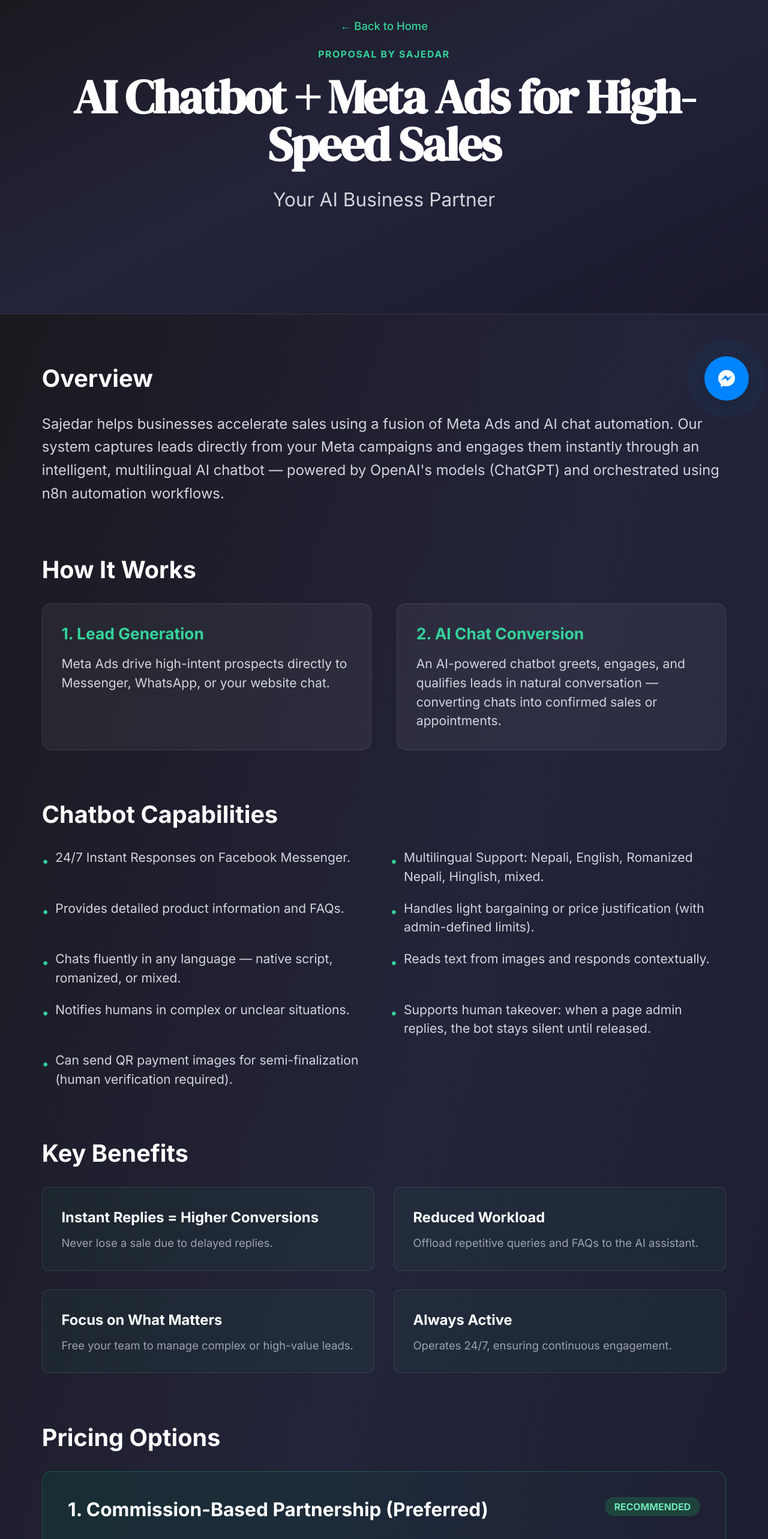
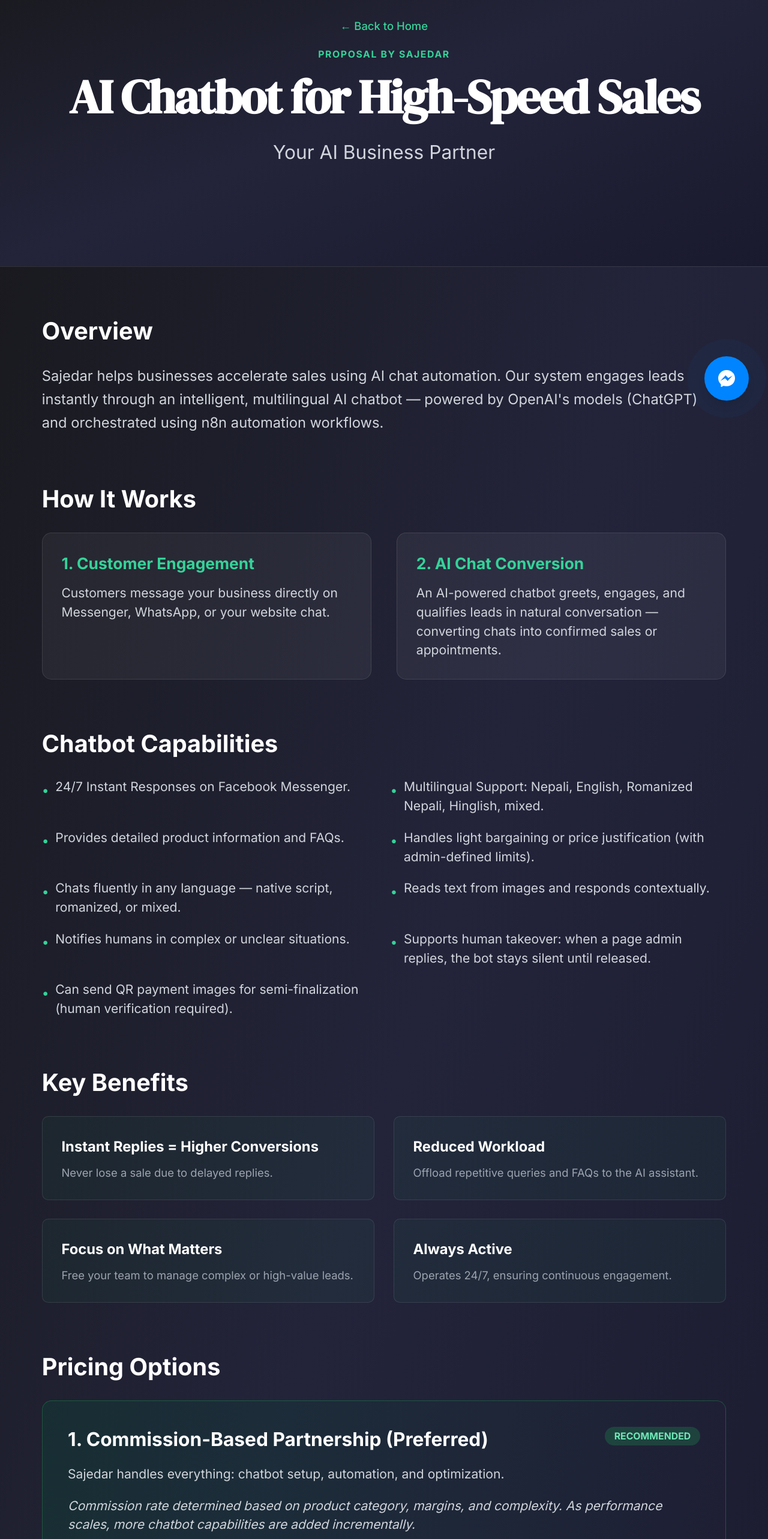
Before and after one commit to sehenagautam/sajedar-product-research, a Next.js app: page /proposal in a window 1280 px wide. Shown: the part 100-2666 px from the top of the page at 60% size. Built offline with nearby package versions, Linux system fonts and the light colour scheme.

Commit message:
Update proposal: remove Meta Ads references and update pricing

```diff
--- a/src/app/proposal/page.tsx
+++ b/src/app/proposal/page.tsx
@@ -3,8 +3,8 @@ import { Metadata } from 'next';
 import Link from 'next/link';
 
 export const metadata: Metadata = {
-    title: 'AI Chatbot + Meta Ads Proposal | Sajedar',
-    description: 'A proposal for high-speed sales using AI Chatbot and Meta Ads automation by Sajedar.',
+    title: 'AI Chatbot Proposal | Sajedar',
+    description: 'A proposal for high-speed sales using AI Chatbot automation by Sajedar.',
 };
 
 export default function ProposalPage() {
@@ -25,7 +25,7 @@ export default function ProposalPage() {
                         Proposal by Sajedar
                     </span>
                     <h1 className="text-5xl md:text-6xl font-serif font-bold text-white mb-6 leading-tight tracking-tight">
-                        AI Chatbot + Meta Ads for High-Speed Sales
+                        AI Chatbot for High-Speed Sales
                     </h1>
                     <p className="text-xl md:text-2xl text-gray-300 max-w-3xl mx-auto mb-8">
                         Your AI Business Partner
@@ -38,7 +38,7 @@ export default function ProposalPage() {
                 <section className="space-y-6">
                     <h2 className="text-3xl font-bold text-white mb-4">Overview</h2>
                     <p className="text-lg text-gray-300 leading-relaxed">
-                        Sajedar helps businesses accelerate sales using a fusion of Meta Ads and AI chat automation. Our system captures leads directly from your Meta campaigns and engages them instantly through an intelligent, multilingual AI chatbot — powered by OpenAI's models (ChatGPT) and orchestrated using n8n automation workflows.
+                        Sajedar helps businesses accelerate sales using AI chat automation. Our system engages leads instantly through an intelligent, multilingual AI chatbot — powered by OpenAI's models (ChatGPT) and orchestrated using n8n automation workflows.
                     </p>
                 </section>
 
@@ -47,8 +47,8 @@ export default function ProposalPage() {
                     <h2 className="text-3xl font-bold text-white mb-4">How It Works</h2>
                     <div className="grid md:grid-cols-2 gap-8">
                         <div className="bg-white/5 p-6 rounded-xl border border-white/10">
-                            <h3 className="text-xl font-bold text-emerald-400 mb-3">1. Lead Generation</h3>
-                            <p className="text-gray-300">Meta Ads drive high-intent prospects directly to Messenger, WhatsApp, or your website chat.</p>
+                            <h3 className="text-xl font-bold text-emerald-400 mb-3">1. Customer Engagement</h3>
+                            <p className="text-gray-300">Customers message your business directly on Messenger, WhatsApp, or your website chat.</p>
                         </div>
                         <div className="bg-white/5 p-6 rounded-xl border border-white/10">
                             <h3 className="text-xl font-bold text-emerald-400 mb-3">2. AI Chat Conversion</h3>
@@ -114,7 +114,7 @@ export default function ProposalPage() {
                                 <span className="px-3 py-1 bg-emerald-500/20 text-emerald-300 rounded-full text-xs font-bold uppercase">Recommended</span>
                             </div>
                             <p className="text-gray-300 mb-4">
-                                Sajedar handles everything: ad graphics, targeting, chatbot setup, automation, and optimization.
+                                Sajedar handles everything: chatbot setup, automation, and optimization.
                             </p>
                             <p className="text-gray-300 italic">
                                 Commission rate determined based on product category, margins, and complexity. As performance scales, more chatbot capabilities are added incrementally.
@@ -122,35 +122,16 @@ export default function ProposalPage() {
                         </div>
 
                         {/* Option 2 */}
+
                         <div className="bg-white/5 border border-white/10 rounded-xl p-8">
                             <h3 className="text-2xl font-bold text-white mb-4">2. Fixed Setup (Chatbot Only)</h3>
-                            <p className="text-gray-300 mb-6">Starting at $100 setup fee and $0.01 per response.</p>
-
-                            <div className="overflow-x-auto">
-                                <table className="w-full text-left border-collapse">
-                                    <thead>
-                                        <tr className="border-b border-white/10">
-                                            <th className="p-4 text-emerald-400 font-bold">Tier</th>
-                                            <th className="p-4 text-emerald-400 font-bold">Description</th>
-                                            <th className="p-4 text-emerald-400 font-bold">Setup Fee</th>
-                                            <th className="p-4 text-emerald-400 font-bold">Cost per Reply</th>
-                                        </tr>
-                                    </thead>
-                                    <tbody className="text-gray-300">
-                                        <tr className="border-b border-white/5">
-                                            <td className="p-4 font-semibold text-white">Basic (Text-Only)</td>
-                                            <td className="p-4">Ideal for FAQ or lead capture</td>
-                                            <td className="p-4">$50</td>
-                                            <td className="p-4">$0.01</td>
-                                        </tr>
-                                        <tr>
-                                            <td className="p-4 font-semibold text-white">Text + Image</td>
-                                            <td className="p-4">Supports photos, OCR, and visual replies</td>
-                                            <td className="p-4">$80</td>
-                                            <td className="p-4">$0.015</td>
-                                        </tr>
-                                    </tbody>
-                                </table>
+                            <div className="space-y-2">
+                                <p className="text-gray-300">
+                                    <span className="font-bold text-emerald-400">Setup Fee:</span> $100
+                                </p>
+                                <p className="text-gray-300">
+                                    <span className="font-bold text-emerald-400">Usage Cost:</span> $1 per 30 customers
+                                </p>
                             </div>
                         </div>
                     </div>
```
